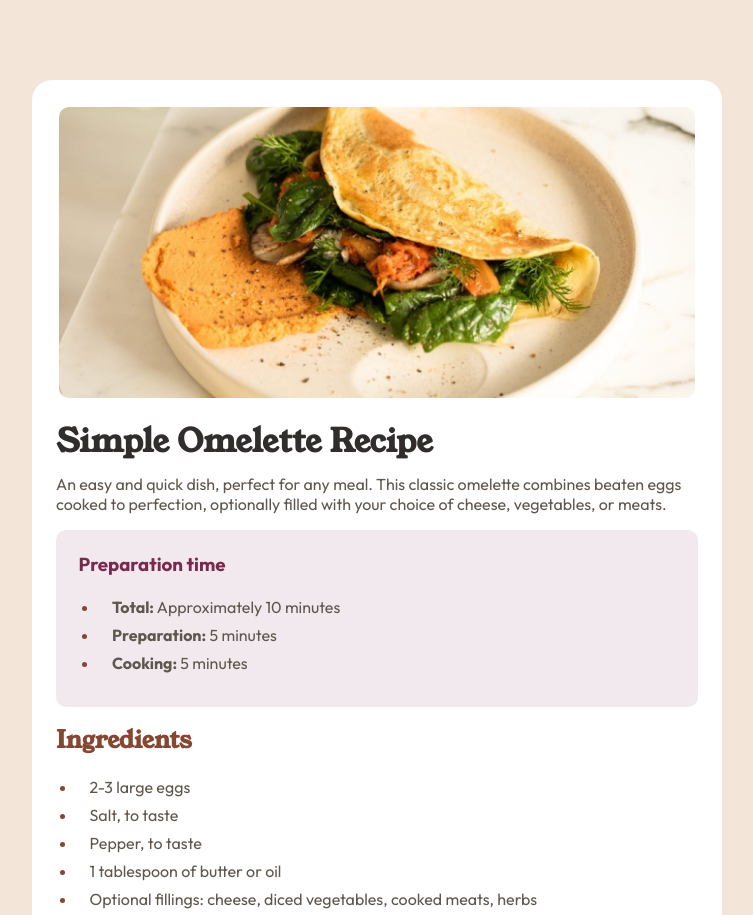
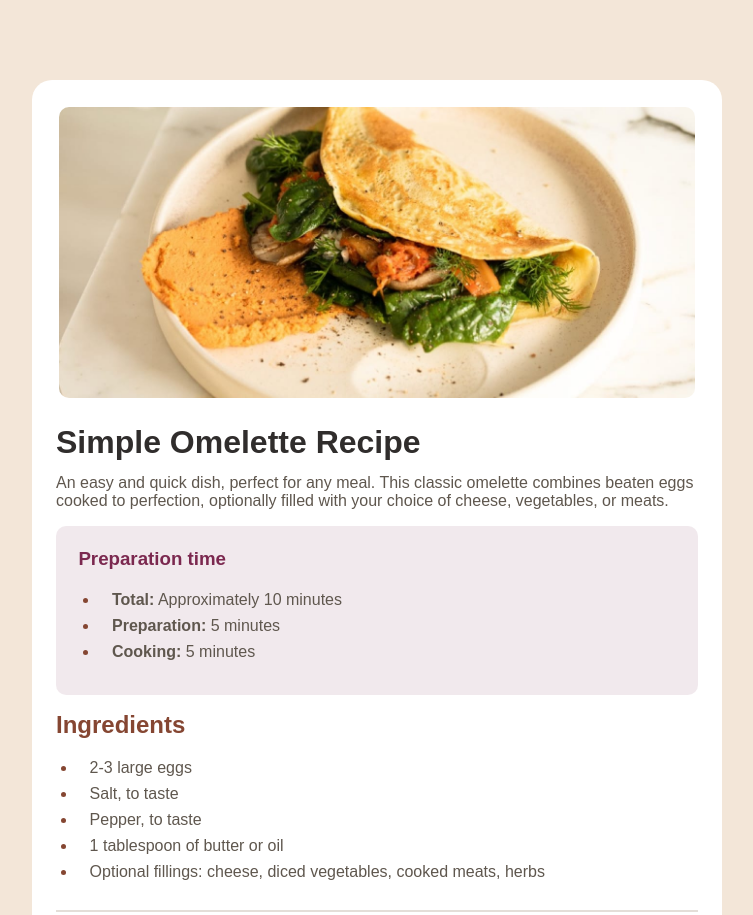
Before and after one commit to CrabbOO/FMentor_RecipePage, a website built with Vite: page index.html in a window 1280 px wide. Shown: the top 915 px of the page, without its empty margins (263-1016 px from the left). Built offline with nearby package versions, Linux system fonts and the light colour scheme; files whose address does not match are found by name.

Commit message:
try fixing path to fonts

```diff
--- a/src/scss/base/_fonts.scss
+++ b/src/scss/base/_fonts.scss
@@ -1,6 +1,8 @@
 @font-face {
   font-family: "Young Serif";
   src: url("/src/assets/fonts/young-serif/YoungSerif-Regular.ttf")
+    format("truetype");
+  src: url("../../assets/fonts/young-serif/YoungSerif-Regular.ttf")
     format("truetype");
 }
 
@@ -8,6 +10,7 @@
   font-family: "Outfit";
   src: url("/src/assets/fonts/outfit/Outfit-VariableFont_wght.ttf")
     format("truetype");
+  src: url("../../fonts/outfit/Outfit-VariableFont_wght.ttf") format("truetype");
 }
 
 html {
```
Also changed, not shown: src/scss/style.css, 1 other file.
